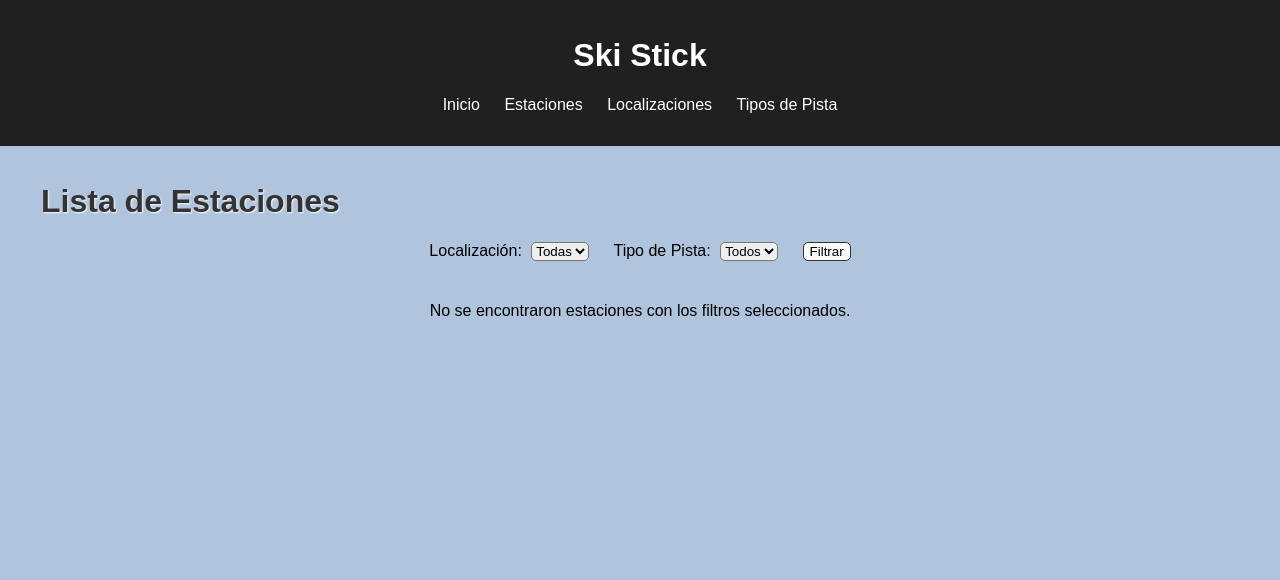
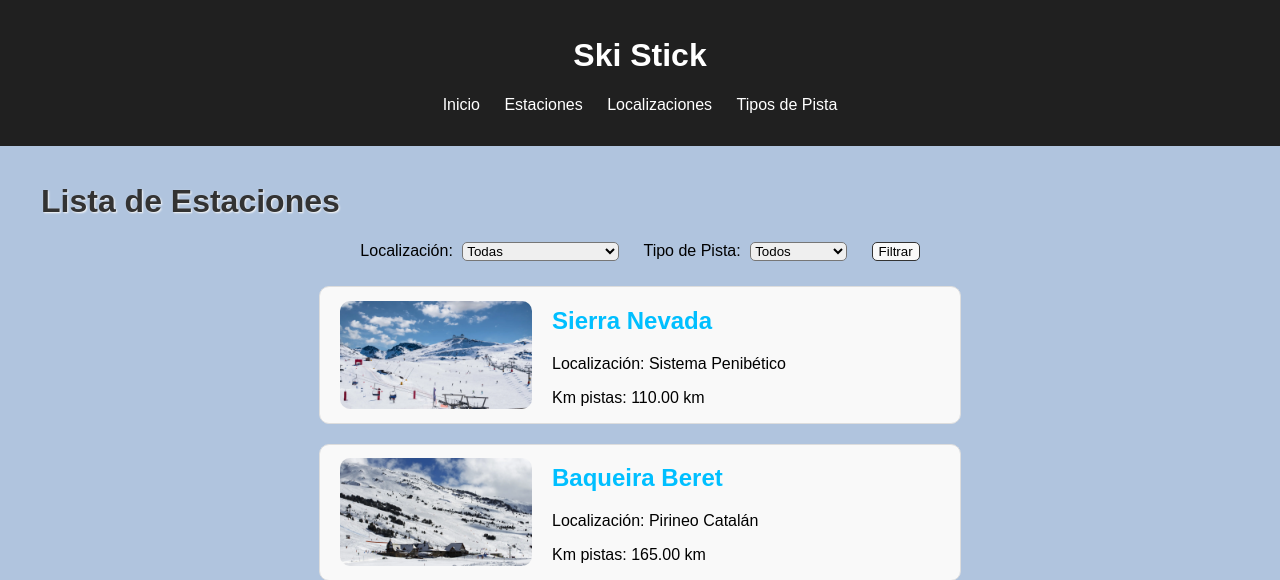
Before and after one commit to Pabloherreroo/IW-BI-03, a Django app: page /estaciones/ in a window 1280 px wide. Shown: the top 580 px of the page. Run offline with Django 5.2, Linux system fonts and the light colour scheme; data comes from the database, SQL or seed files in the repository.

Commit message:
Arreglando cosas
: /

```diff
--- a/skiStick/appSkiStick/static/css/styles.css
+++ b/skiStick/appSkiStick/static/css/styles.css
@@ -53,18 +53,18 @@
     justify-content: center;
 }
 
-main h1 {
-    color: #333;
-    text-shadow: 1px 1px 2px #f9f9f9;
-    margin-left: 25px;
-}
-
 footer {
     background-color: #333;
     color: #fff;
     text-align: center;
     padding: 1em;
     bottom: 0;
+}
+
+.estaciones-lista-titulo {
+    color: #333;
+    text-shadow: 1px 1px 2px #f9f9f9;
+    margin-left: 25px;
 }
 
 .estaciones-lista {
@@ -85,6 +85,7 @@
 .estaciones-lista select{
     border-radius: 5px;
     margin: 0px 20px 0px 5px;
+    text-transform: capitalize;
 }
 
 .estaciones-lista form button {
--- a/skiStick/appSkiStick/templates/estacion_list.html
+++ b/skiStick/appSkiStick/templates/estacion_list.html
@@ -1,7 +1,6 @@
 {% extends "base.html" %}
 {% block content %}
-    <h1>Lista de Estaciones</h1>
-
+    <h1 class="estaciones-lista-titulo">Lista de Estaciones</h1>
     <div class="estaciones-lista">
         <form method="get" action="{% url 'estacion_list' %}">
             <label for="localizacion">Localización:</label>
--- a/skiStick/appSkiStick/urls.py
+++ b/skiStick/appSkiStick/urls.py
@@ -8,7 +8,6 @@
     PistaListView,
     PistaDetailView,
     HomeView,
-    #EstacionFilterView,
 )
 from django.conf import settings
 from django.conf.urls.static import static
@@ -20,8 +19,7 @@
     path('localizacion/<int:pk>/', LocalizacionDetailView.as_view(), name='localizacion_detail'),
     path('pistas/', PistaListView.as_view(), name='pista_list'),
     path('pista/<int:pk>/', PistaDetailView.as_view(), name='pista_detail'),
-    path('', HomeView.as_view(), name='home'),
-    #path('filtros/', EstacionFilterView.as_view(), name='estacion_filter'),
+    path('', HomeView.as_view(), name='home')
 
 ]
 
--- a/skiStick/appSkiStick/views.py
+++ b/skiStick/appSkiStick/views.py
@@ -1,4 +1,3 @@
-from urllib import request
 from django.shortcuts import render, get_object_or_404
 from django.views.generic import ListView, DetailView, TemplateView
 from .models import Estacion, Localizacion, TipoDePista, EstacionTipoDePista
@@ -101,18 +100,4 @@
         # Agregar localizaciones y tipos de pista al contexto
         context['localizaciones'] = Localizacion.objects.all()
         context['tipos_de_pista'] = TipoDePista.objects.all()
-        return
-    """
-    class EstacionFilterView(ListView):
-        model = Estacion
-        template_name = 'estacion_filter.html'
-        context_object_name = 'estaciones'
-
-        def get_queryset(self):
-            # Agregar lógica para filtrar estaciones
-            query = self.request.GET.get('q')
-            if query:
-                return Estacion.objects.filter(nombre__icontains=query)
-            return Estacion.objects.all()
-
-        """
+        return context
```
